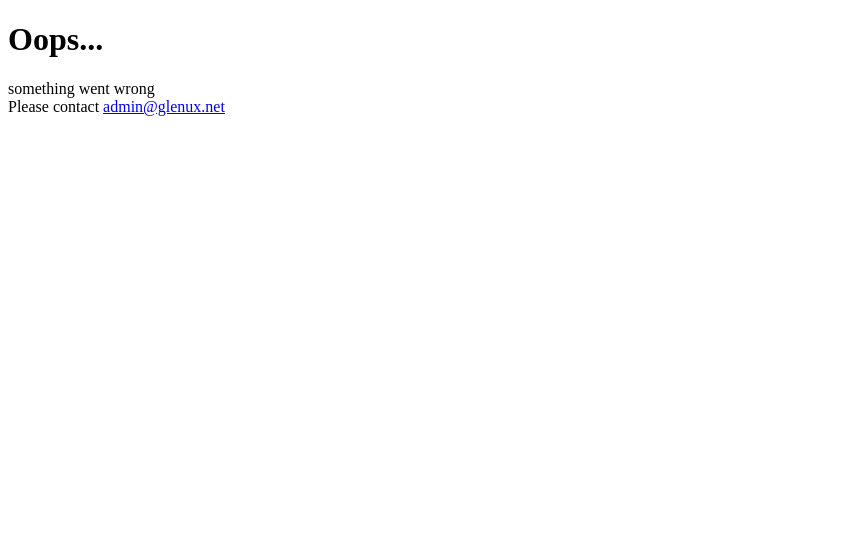
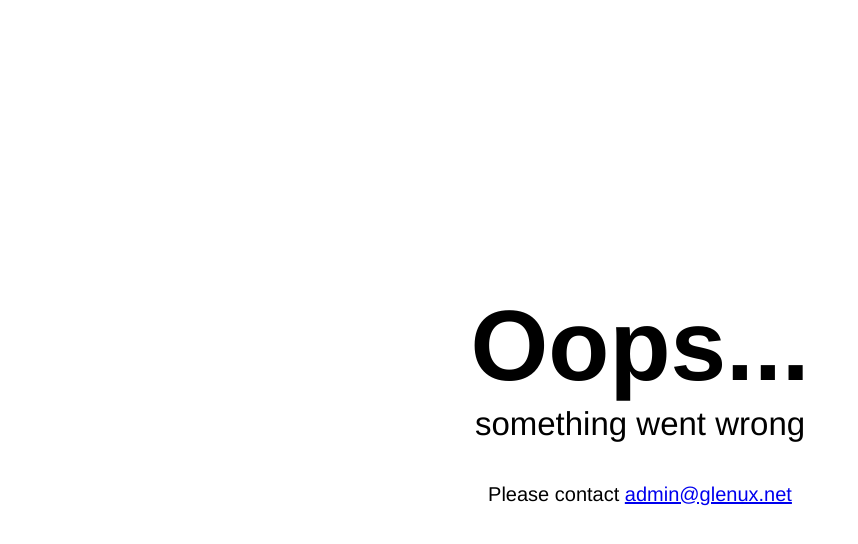
Before and after one commit to glenux/oops-default-page, a plain HTML site: page index.html in a window 1280 px wide. Shown: the whole page, without its empty margins (0-858 px from the left). Drawn offline with Linux system fonts and the light colour scheme.

Commit message:
Error page.

```diff
--- a/index.html
+++ b/index.html
@@ -4,6 +4,37 @@
   <meta charset="utf-8">
   <title>Oops... something went wrong</title>
   <style type="text/css" >
+	html {
+  	  height: 100%;
+	}
+
+	body {
+		font-family: "Helvetica", "Arial", sans-serif;
+		text-align: center;
+		display: flex;
+		flex-direction: column;
+		justify-content: center;
+  		height: 100%;
+  		margin: 0;
+	}
+
+	h1 {
+		font-weight: bold;
+		font-size: 100px;
+		line-height: 100px;
+		margin: 10px;
+	}
+
+	#description {
+		margin: 0 auto;
+		font-size: 33px;
+	}
+
+	#contact {
+		margin: 10px auto;
+		margin-top: 40px;
+		font-size: 20px;
+	}
 
   </style>
 </head>
```
